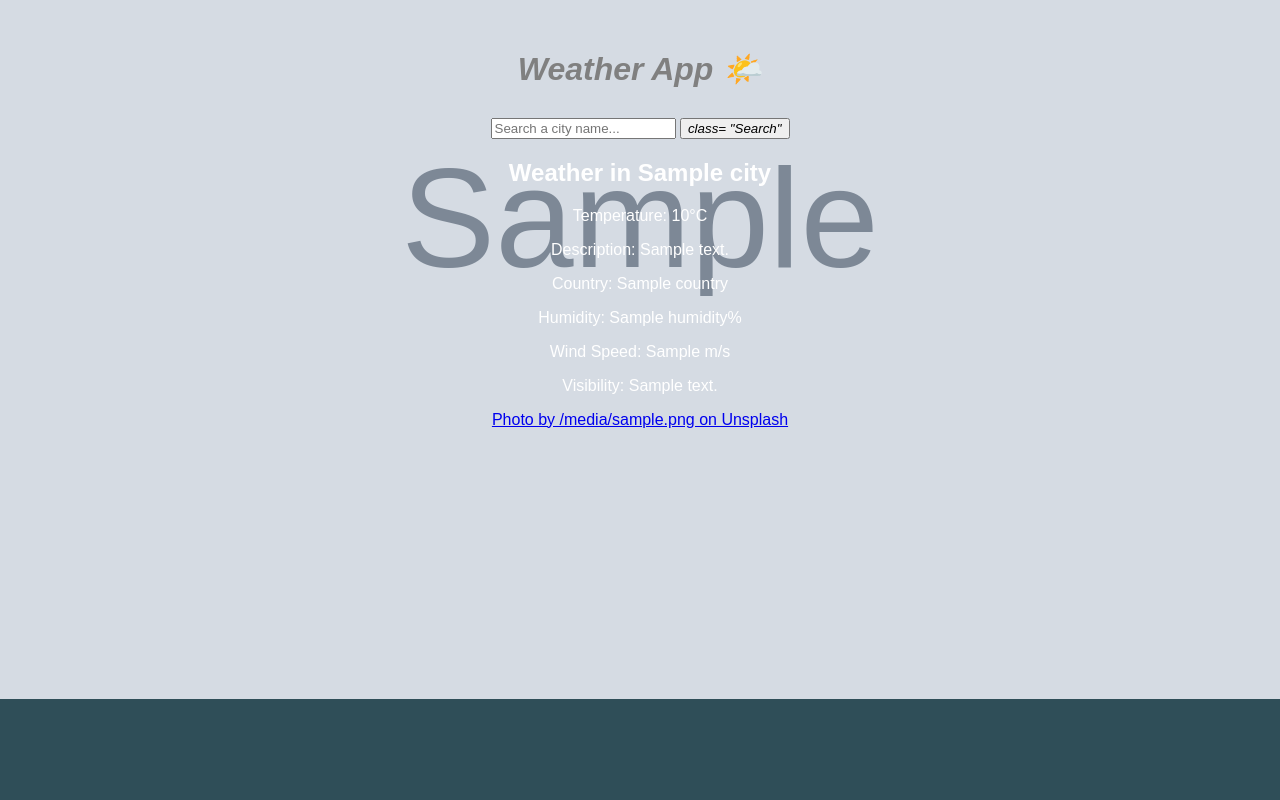
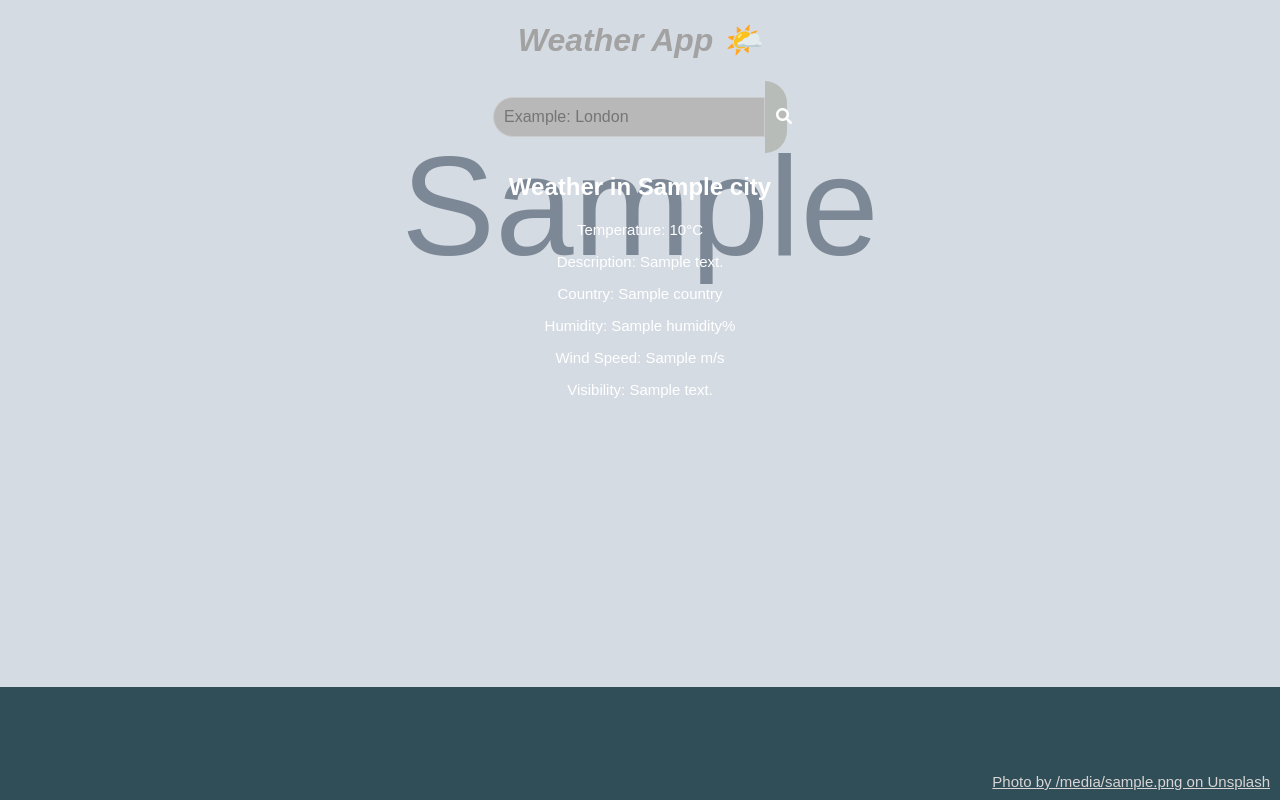
Before and after one commit to GaiusNale/Weather_App, a Django app: template weather_app/templates/weather_app/weather.html in a window 1280 px wide. Run offline with Django 3.2, Linux system fonts and the light colour scheme; the template is opened without the code that fills it: most values are stand-ins (such as "Sample title", 1, 10 or a date in 2020); grey boxes marked "Sample" are stand-in pictures; some libraries are stand-ins or nearby versions.

Commit message:
search bar optimisation is my personal hell

```diff
--- a/weather_app/static/css/style.css
+++ b/weather_app/static/css/style.css
@@ -1,7 +1,8 @@
 /*
-* Styles for the body
+ * Stylesheet for the weather app
  */
 
+/* Body styles */
 body {
     font-family: Arial, sans-serif;
     text-align: center;
@@ -9,32 +10,69 @@ body {
     background-size: cover;
     background-repeat: no-repeat;
     background-position: center;
-  color: white
+    color: white;
   }
 
-/*
-* Styles for the container
-*/
-
+  /* Container styles */
   .container {
-    margin-top: 50px;
+    margin-top: 20px;
     text-align: center;
   }
 
-/* Styles for the header */
+  /* Heading styles */
   h1 {
-    color: grey;
+    color: #a2a2a2;
     font-style: italic;
   }
 
-/* Styles for the form */
-
-form {
-    margin-top: 30px;
+  /* Form styles */
+.search-form {
+    display: flex;
+    justify-content: center;
+    margin-top: 20px;
 }
 
-form input [type= 'text' ]{
-    padding: 10px 20px;
+.search-form input[type="text"] {
+    padding: 10px;
     border: 1px solid #ccc;
-    border-radius: 10px;
+    border-radius: 20px 0 0 20px;
+    background-color: #b8b8b8;
+    width: 250px;
+    font-size: 16px;
+    outline: none;
 }
+
+.search-form button[type="submit"] {
+    padding: 10px 10px;
+    background-color: #b8bcb8;
+    color: white;
+    border: 1px solid #b8bcb8;
+    border-radius: 0 30px 30px 0;
+    cursor: pointer;
+    font-size: 16px;
+    width: 0;
+    outline: none;
+}
+
+.search-form button[type="submit"] i {
+    margin: 0;
+}
+
+.search-form button[type="submit"]:hover {
+    background-color: #898b89;
+}
+
+  /* Weather details styles */
+  .weather-details p {
+    color: white;
+    font-size: 15px;
+  }
+
+  /* Photo credit styles */
+  .photo-credit {
+    position: fixed;
+    bottom: 10px;
+    right: 10px;
+    color: rgb(218, 212, 212);
+    font-size: 15px;
+  }
--- a/weather_app/templates/weather_app/weather.html
+++ b/weather_app/templates/weather_app/weather.html
@@ -4,9 +4,11 @@
 <head>
     <title>Weather App 🌤️</title>
     <link rel="stylesheet" href="{% static 'css/style.css' %}">
-    <link rel="stylesheet" href="path/to/font-awesome/css/font-awesome.min.css">
+    <link rel="stylesheet" href="https://cdnjs.cloudflare.com/ajax/libs/font-awesome/6.0.0-beta3/css/all.min.css">
+
     <meta name="viewport" content="device-width, initial-scale=1.0">
     <style>
+        /* Inline CSS to dynamically set background image */
         body {
             background-image: url("{{ image_url }}");
         }
@@ -20,10 +22,10 @@
 <body>
     <div class="container">
         <h1>Weather App 🌤️</h1>
-        <form method="post">
+        <form method="post" class="search-form">
             {% csrf_token %}
-            <input type="text" name="city" placeholder="Search a city name..." oninput="this.value = capitalizeFirstLetter(this.value)">
-            <button type="submit"><i> class= "Search"</i></button>
+            <p><input type="text" id="city" name="city" placeholder="Example: London" oninput="this.value = capitalizeFirstLetter(this.value)"></p>
+            <button type="submit"><i class="fas fa-search"></i></button>
         </form>
 
         {% if temperature %}
```
Lines whose indentation alone changed are shown as unchanged.
